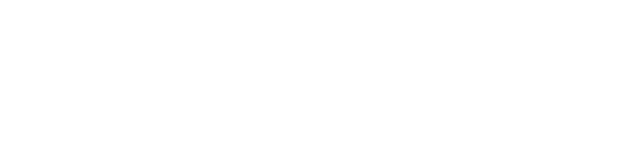
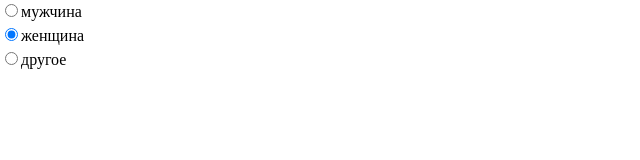
Before and after one commit to evg2055/test, a plain HTML site: page index.html in a window 1280 px wide. Shown: the whole page, without its empty margins (0-640 px from the left). Drawn offline with Linux system fonts and the light colour scheme.

Commit message:
type'radio'

```diff
--- a/index.html
+++ b/index.html
@@ -9,6 +9,8 @@
     <link rel="stylesheet" href="./styles/reset.css">
 </head>
 <body>
-
+    <input type="radio" name="gender" value="male" >мужчина <br>
+    <input type="radio" name="gender" value="female"checked>женщина <br>
+    <input type="radio" name="gender" value="other">другое
 </body>
 </html>
```
